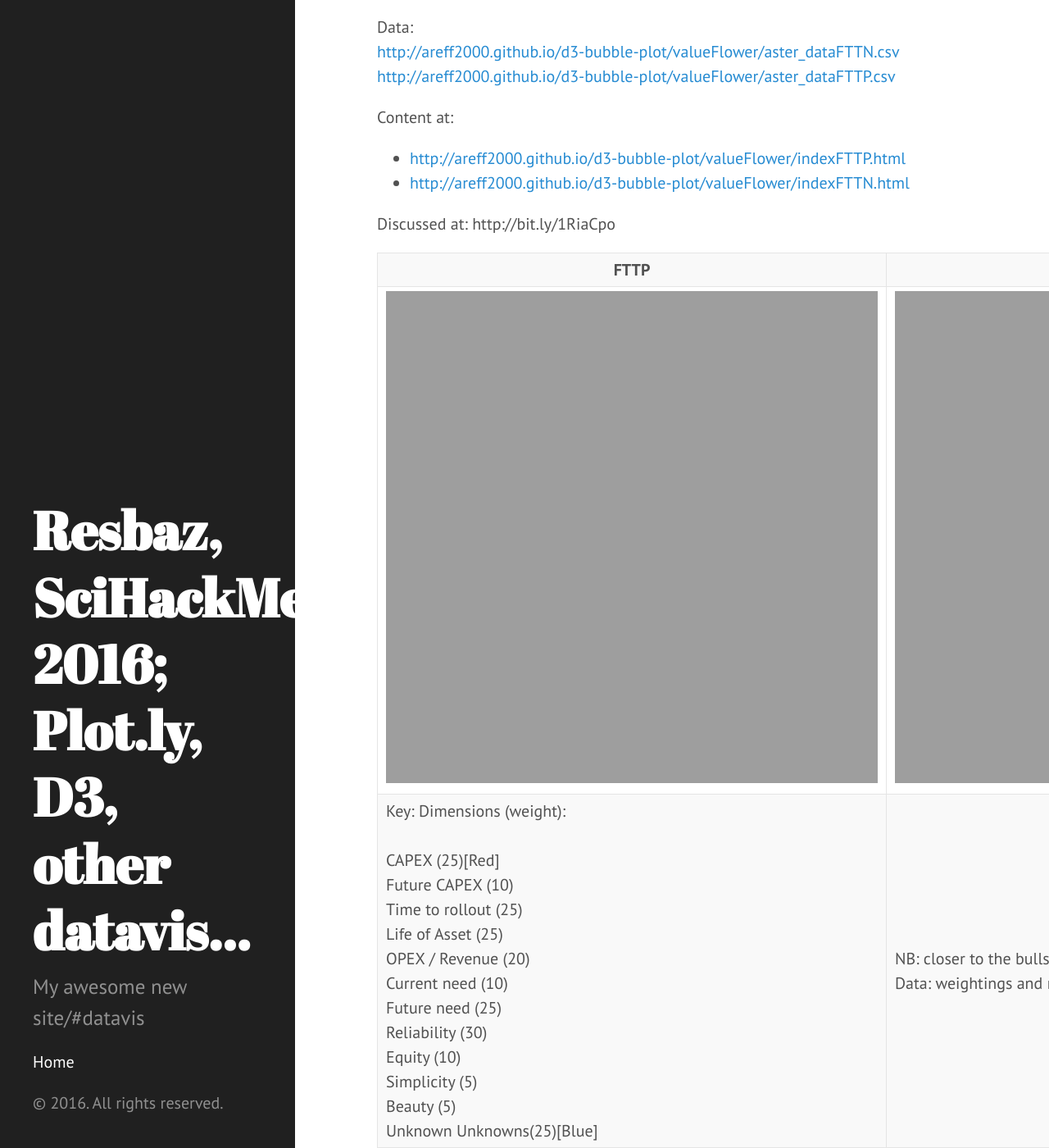
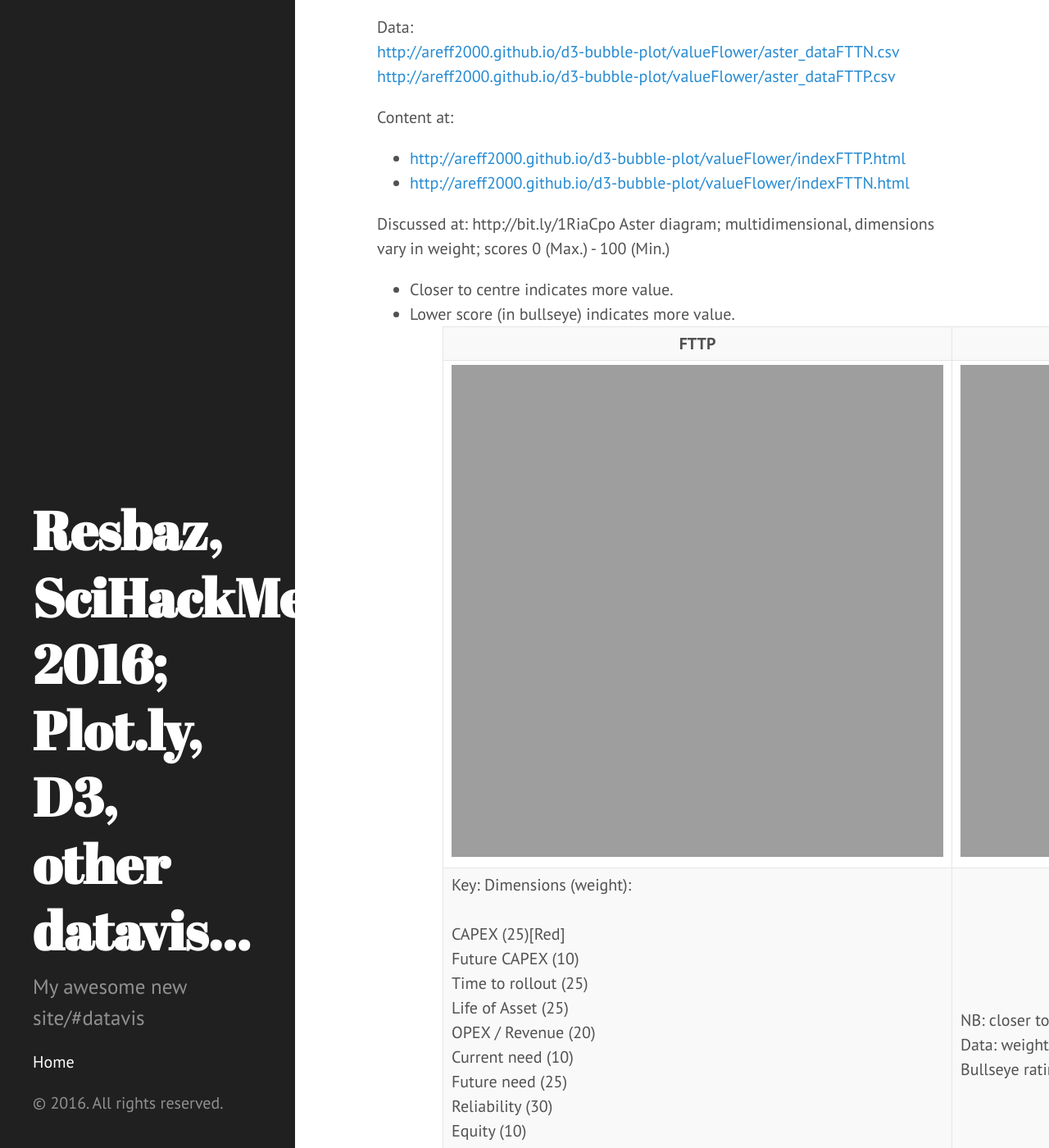
Before and after one commit to areff2000/areff2000.github.io, a Jekyll site: the page built from _posts/2016-05-16-valuing-fttn-fttp-aster-plot-multidimensional-and-weighted.markdown, in a window 1280 px wide and 1400 px high, scrolled down 382 px. Shown: the whole window at 82% size. Built offline with Jekyll 4.4.1, drawn with Linux system fonts in a browser that asks for light colours.

Commit message:
Add more description to Aster plot

```diff
--- a/_posts/2016-05-16-valuing-fttn-fttp-aster-plot-multidimensional-and-weighted.markdown
+++ b/_posts/2016-05-16-valuing-fttn-fttp-aster-plot-multidimensional-and-weighted.markdown
@@ -19,6 +19,11 @@ Content at:
 </li></ul>
 
 Discussed at: http://bit.ly/1RiaCpo
+Aster diagram; multidimensional, dimensions vary in weight; scores 0 (Max.) - 100 (Min.)
+<ul>
+<li>Closer to centre indicates more value.</li>
+<li>Lower score (in bullseye) indicates more value.</li>
+<ul>
 
 <table>
 <th>FTTP</th><th>FTTN</th>
@@ -43,5 +48,5 @@ Equity 			(10)<br>
 Simplicity 		(5)<br>
 Beauty 			(5)<br>
 Unknown Unknowns(25)[Blue]<br>
-</td><td>NB: closer to the bullseye is higher value<br>Data: weightings and ratings are author's assessment.</td></tr>
+</td><td>NB: closer to the bullseye is higher value<br>Data: weightings and ratings are author's assessment.<br> Bullseye rating is summary overall; the lower the better.</td></tr>
 </table>
```
